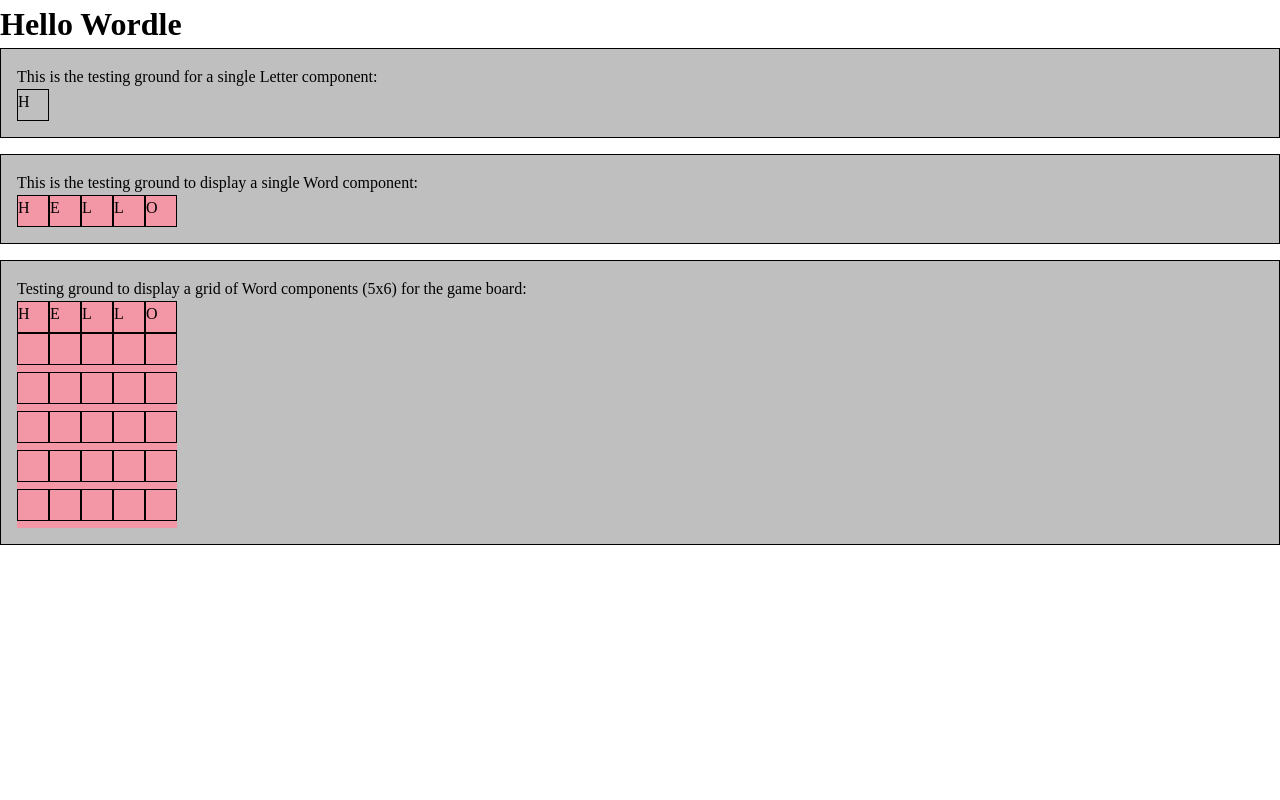
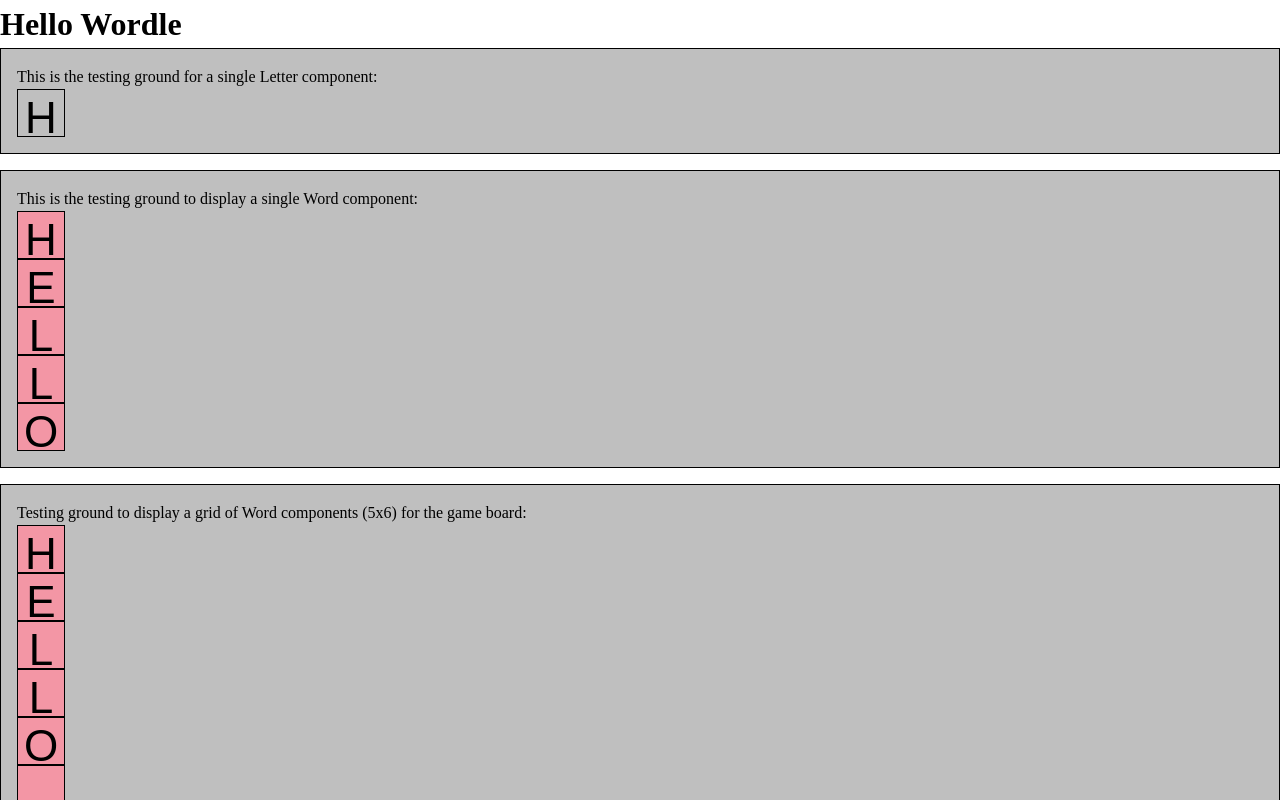
Before and after one commit to franco-ortega/wordle-clone-v2, a Next.js app: page / in a window 1280 px wide. Shown: the top 800 px of the page. Built offline with nearby package versions, Linux system fonts and the light colour scheme.

Commit message:
center the letter by adding flex and reducing line-height

```diff
--- a/src/components/Letter/Letter.module.css
+++ b/src/components/Letter/Letter.module.css
@@ -1,7 +1,12 @@
 .Letter {
 	border: 1px solid black;
-	height: 2rem;
-	width: 2rem;
+	height: 3rem;
+	width: 3rem;
 
-	display: inline-block;
+	display: flex;
+	justify-content: center;
+
+	font-family: sans-serif;
+	font-size: 2.75rem;
+	line-height: 1.25;
 }
--- a/src/components/Letter/Letter.tsx
+++ b/src/components/Letter/Letter.tsx
@@ -11,5 +11,5 @@ export default function Letter({ letter }: Props) {
 	// 4. present (letter is correct but in the wrong position)
 	// 5. absent (letter is not in the word)
 
-	return <span className={styles.Letter}>{letter}</span>;
+	return <p className={styles.Letter}>{letter}</p>;
 }
```
